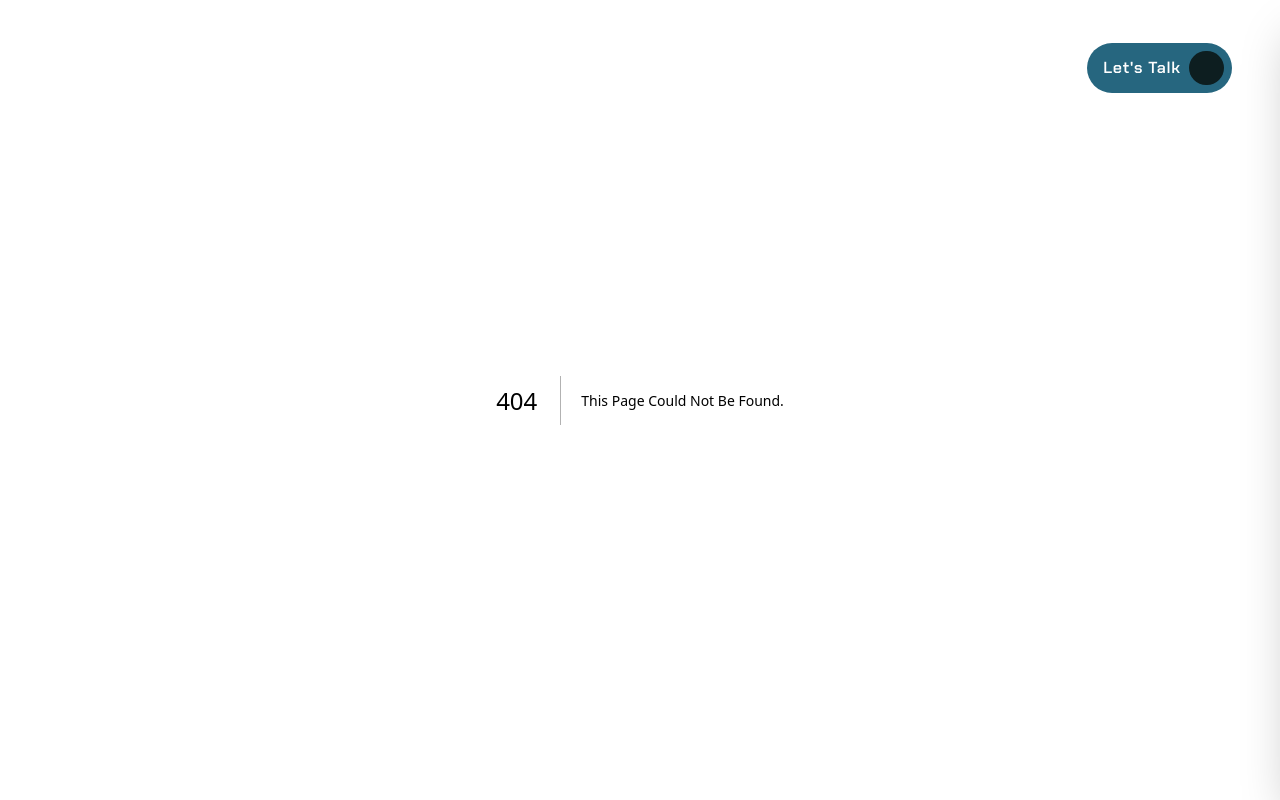
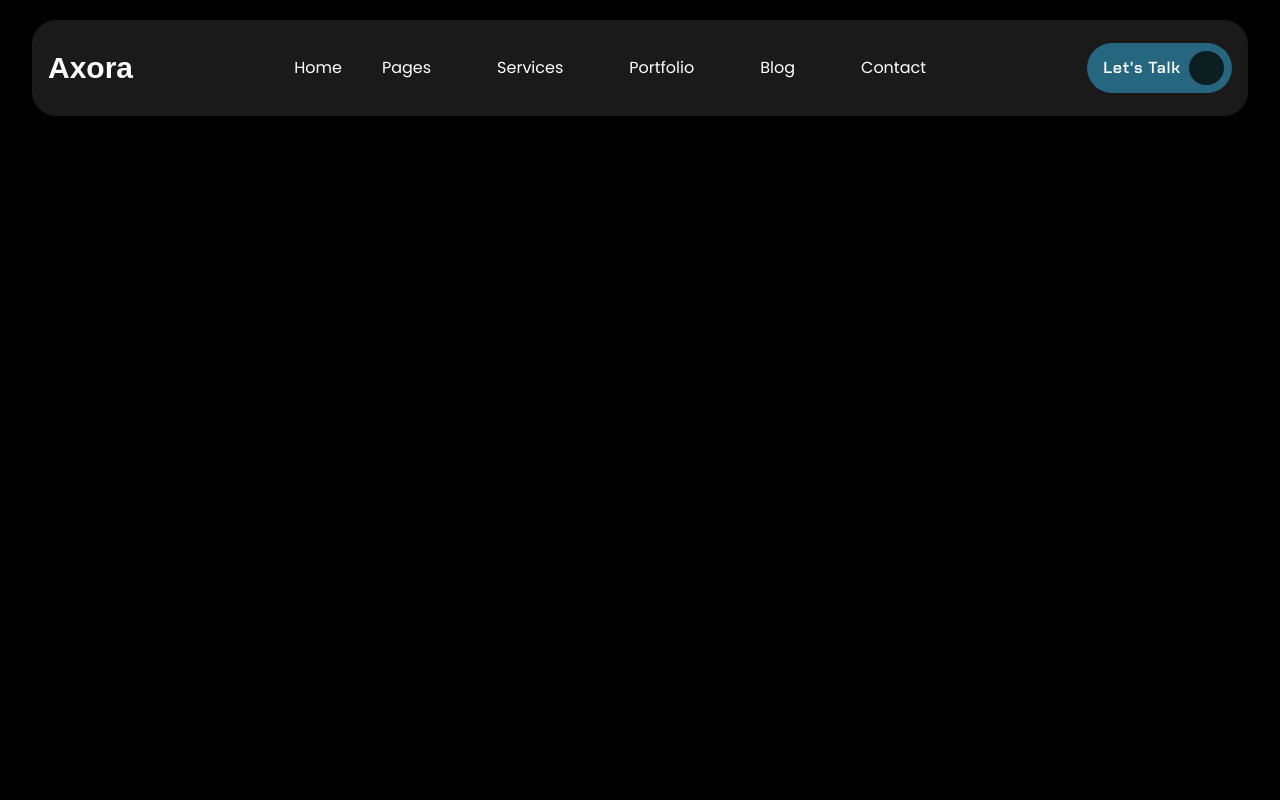
Before and after one commit to Jisap/Xora-Corporate, a Next.js app: page /about in a window 1280 px wide. Before the commit this address had no page. Built offline with nearby package versions, Linux system fonts and the light colour scheme; some icons are missing; a web font is replaced by a local one.

Commit message:
Add new pages for About, Blog, Blog Slug, and Contact sections; initialize API data and breadcrumb type definitions

```diff
--- /dev/null
+++ b/src/app/(site)/about/page.tsx
@@ -0,0 +1,9 @@
+import React from 'react'
+
+const page = () => {
+  return (
+    <div>page</div>
+  )
+}
+
+export default page
--- /dev/null
+++ b/src/app/(site)/blog/[slug]/page.tsx
@@ -0,0 +1,9 @@
+import React from 'react'
+
+const page = () => {
+  return (
+    <div>page</div>
+  )
+}
+
+export default page
--- /dev/null
+++ b/src/app/(site)/blog/page.tsx
@@ -0,0 +1,9 @@
+import React from 'react'
+
+const page = () => {
+  return (
+    <div>page</div>
+  )
+}
+
+export default page
--- /dev/null
+++ b/src/app/(site)/contact/page.tsx
@@ -0,0 +1,9 @@
+import React from 'react'
+
+const page = () => {
+  return (
+    <div>page</div>
+  )
+}
+
+export default page
```
Also changed, not shown: src/app/api/data.tsx (added), src/types/breadcrumb.ts (added).
